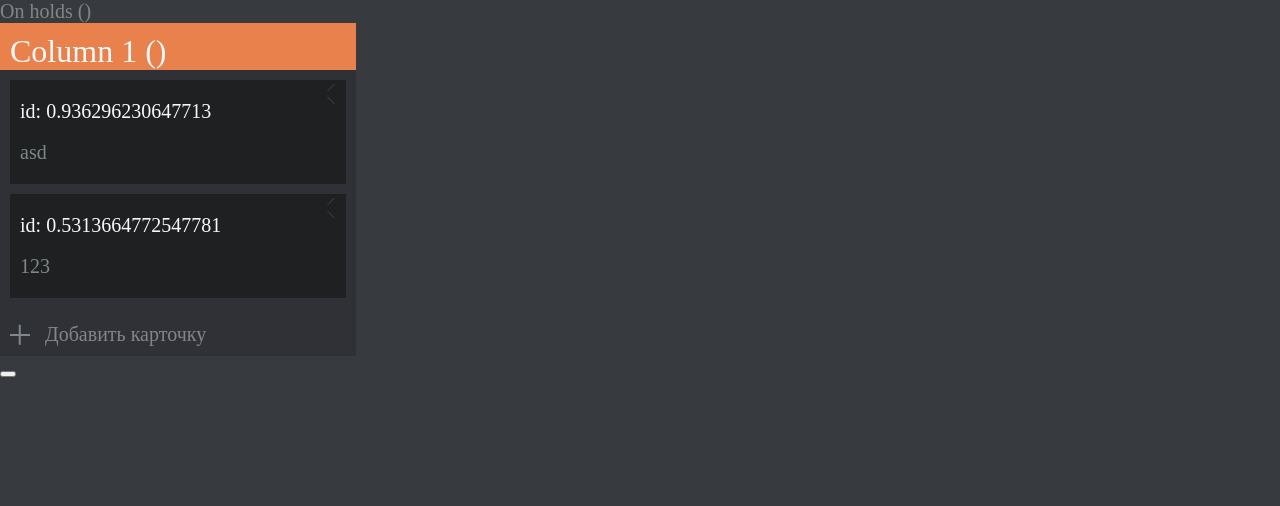
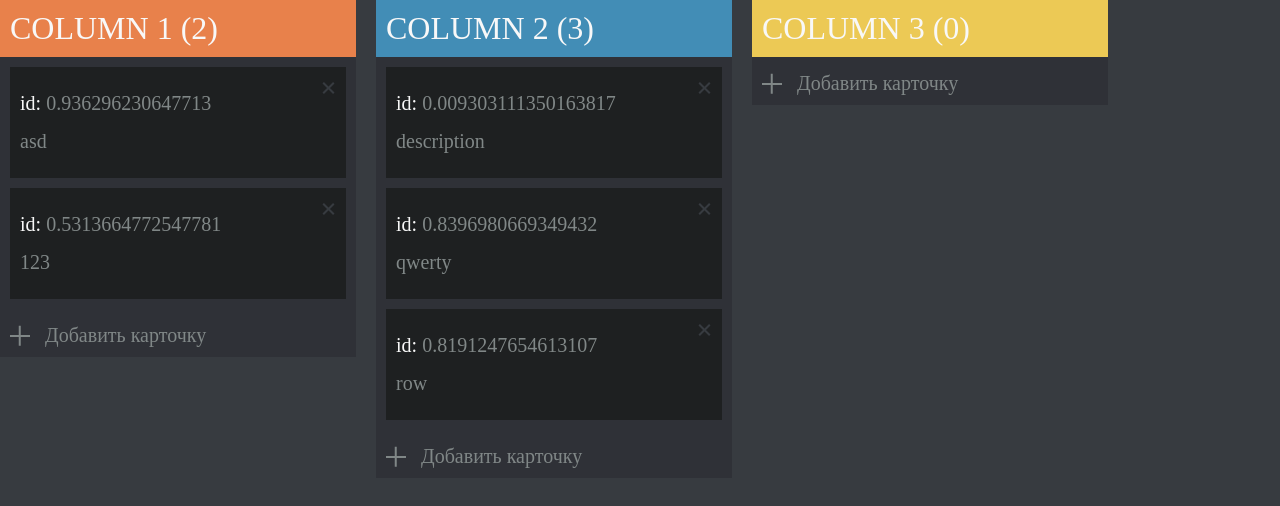
Before and after one commit to dspetrovv/nuxt-trello, a Nuxt app: page / in a window 1280 px wide. Shown: the top 506 px of the page. Built offline with nearby package versions, Linux system fonts and the light colour scheme.

Commit message:
expanded task functionality

```diff
--- a/components/ColumnCard.vue
+++ b/components/ColumnCard.vue
@@ -3,17 +3,18 @@
     <section :class="['column__header', `column__header_${type}`]">
       {{ name }} ({{ count }})
     </section>
-    <section class="column__cards">
+    <section class="column__cards" v-if="tasks.length">
       <task-card
         v-for="(task) in tasks"
         :key="task.id"
         :id="task.id"
-        :text="task.text"
+        :description="task.description"
+        @deleteTask="deleteTask"
       />
     </section>
     <section v-show="isActionsOpen" class="column__actions">
       <textarea
-        v-model="taskText"
+        v-model="taskDescription"
         name="text"
         rows="5"
         cols="5"
@@ -24,7 +25,7 @@
         <span
           class="column__actions-close"
           @click="openActions"
-        >X</span>
+        ></span>
       </div>
     </section>
     <section
@@ -37,35 +38,34 @@
   </div>
 </template>
 
-<script setup lang="ts">
-import {
-  computed,
-  ref,
-  toRefs
-} from "vue";
+<script setup>
+import {ref} from "vue";
 
 const props = defineProps({
+  idx: { type: Number, default: 0 },
   name: { type: String, default: '' },
-  tasks: { type: [], default: [] },
+  tasks: { type: Array, default: [] },
   type: { type: String, default: '' },
+  count: { type: Number, default: 0 },
 });
 
-const { name, tasks } = toRefs(props);
-
-const taskText = ref('');
+const taskDescription = ref('');
 const isActionsOpen = ref(false);
-const count = computed(() => {
-  return tasks.length;
-});
 
 const columnStore = useColumnStore();
 
-const addTask = () => {
-  columnStore.createTask(taskText);
+const openActions = () => {
+  isActionsOpen.value = !isActionsOpen.value;
 };
 
-const openActions = () => {
-  isActionsOpen.value = !isActionsOpen.value;
+const addTask = () => {
+  columnStore.createTask({ idx: props.idx, description: taskDescription.value });
+  taskDescription.value = '';
+  openActions();
+};
+
+const deleteTask = (id) => {
+  columnStore.deleteTask({ idx: props.idx, taskId: id })
 };
 </script>
 
@@ -73,12 +73,12 @@ const openActions = () => {
 .column {
   width: 356px;
   background-color: var(--gray-color);
+  height: fit-content;
   &__header {
-    text-transform: capitalize;
+    text-transform: uppercase;
     color: var(--white-color);
     font-size: 32px;
     padding: 10px;
-    padding-bottom: 0;
     &_on-hold {
       background-color: #e8814b;
     }
@@ -103,7 +103,6 @@ const openActions = () => {
     flex-direction: column;
     gap: 15px;
     padding: 10px;
-    padding-top: 0;
     textarea {
       background-color: var(--gray-color-secondary);
       padding: 10px;
@@ -113,6 +112,12 @@ const openActions = () => {
       font-size: 16px;
       border: 0;
       resize: none;
+      &::-webkit-scrollbar {
+        width: 5px;
+      }
+      &::-webkit-scrollbar-thumb {
+        background-color: var(--dark-gray-color);
+      }
     }
     &-button {
       display: flex;
--- a/components/TaskCard.vue
+++ b/components/TaskCard.vue
@@ -1,22 +1,25 @@
 <template>
   <div class="task">
-    <div class="task__id">
-      <span>id:&nbsp;</span>
+    <span class="task__delete" @click="deleteTask"></span>
+    <div>
+      <span class="task__id">id:&nbsp;</span>
       <span>{{ id }}</span>
     </div>
-    <div>{{ text }}</div>
+    <div class="task__description">{{ description }}</div>
   </div>
 </template>
 
-<script setup lang="ts">
-import {toRefs, PropType} from "vue";
-
+<script setup>
 const props = defineProps({
   id: { type: Number },
-  text: { type: String },
+  description: { type: String },
 });
 
-const { id, text } = toRefs(props);
+const emit = defineEmits(['deleteTask']);
+
+const deleteTask = () => {
+  emit('deleteTask', props.id)
+};
 </script>
 
 <style lang="scss" scoped>
@@ -24,30 +27,39 @@ const { id, text } = toRefs(props);
   background-color: var(--dark-gray-color);
   display: flex;
   flex-direction: column;
-  gap: 18px;
+  gap: 15px;
   position: relative;
-  padding: 20px 10px;
+  padding: 25px 10px;
   &__id {
-    &:first-child {
     color: var(--white-color);
   }
-  }
+  position: relative;
+  &__delete {
+    position: absolute;
+    top: 10px;
+    right: 5px;
+    width: 20px;
+    height: 20px;
+    cursor: pointer;
     &::before,
     &::after {
       content: '';
       position: absolute;
-    width: 10px;
-    height: 1px;
+      width: 15px;
+      height: 2px;
       background-color: var(--light-gray-color);
+      top: 10px;
+      right: 5px;
     }
     &::before {
-    right: 10px;
       transform: rotate(45deg);
     }
     &::after {
-    top: 7px;
-    right: 10px;
       transform: rotate(-45deg);
     }
   }
+  &__description {
+    white-space: break-spaces;
+  }
+}
 </style>
--- a/pages/index.vue
+++ b/pages/index.vue
@@ -1,22 +1,14 @@
 <template>
   <div class="columns">
-    <div class="columns__column">
-      <section class="columns__header">
-        On holds ({{ count }})
-      </section>
-      <section class="columns__cards">
     <column-card
-          v-for="(column) in columns"
+      v-for="(column, idx) in columns"
       :key="column.id"
+      :idx="idx"
       :name="column.name"
       :tasks="column.tasks"
       :type="column.type"
+      :count="column.tasks.length"
     />
-      </section>
-      <section class="columns__buttons">
-        <button></button>
-      </section>
-    </div>
   </div>
 </template>
 <script setup>
@@ -24,3 +16,9 @@ const columnStore = useColumnStore();
 
 const { columns } = storeToRefs(columnStore);
 </script>
+<style lang="scss" scoped>
+.columns {
+  display: flex;
+  gap: 20px;
+}
+</style>
--- a/stores/column.ts
+++ b/stores/column.ts
@@ -2,9 +2,15 @@ import { defineStore } from "pinia";
 
 const mockState = [
   { id: 0, name: 'Column 1', type: 'on-hold', tasks: [
-    { id: Math.random(), text: 'asd' },
-    { id: Math.random(), text: '123' },
-  ] }
+    { id: Math.random(), description: 'asd' },
+    { id: Math.random(), description: '123' },
+  ] },
+  { id: 1, name: 'Column 2', type: 'in-progress', tasks: [
+    { id: Math.random(), description: 'description' },
+    { id: Math.random(), description: 'qwerty' },
+    { id: Math.random(), description: 'row' },
+  ] },
+  { id: 3, name: 'Column 3', type: 'needs-review', tasks: [] },
 ];
 
 export const useColumnStore = defineStore('column', {
@@ -13,8 +19,12 @@ export const useColumnStore = defineStore('column', {
   }),
   actions: {
     getColumns() {},
-    createTask(text: string) {
-      columns.push({ id: new Data().getData(), text });
+    createTask({ idx, description }: { idx: number, description: string }) {
+      this.columns[idx].tasks.push({ id: Math.random(), description });
+    },
+    deleteTask({ taskId, idx }: { taskId: number, idx: number }) {
+      const index = this.columns[idx].tasks.findIndex((task) => task.id === taskId);
+      this.columns[idx].tasks.splice(index, 1)
     },
   },
 });
--- a/types/card.ts
+++ b/types/card.ts
@@ -1,10 +1,6 @@
 export interface ITask {
   id: number;
-  text: string;
-};
-
-interface IColumnCardProps {
-  name: string;
+  description: string;
 };
 
 export interface IColumn {
```
Lines whose indentation alone changed are shown as unchanged.
